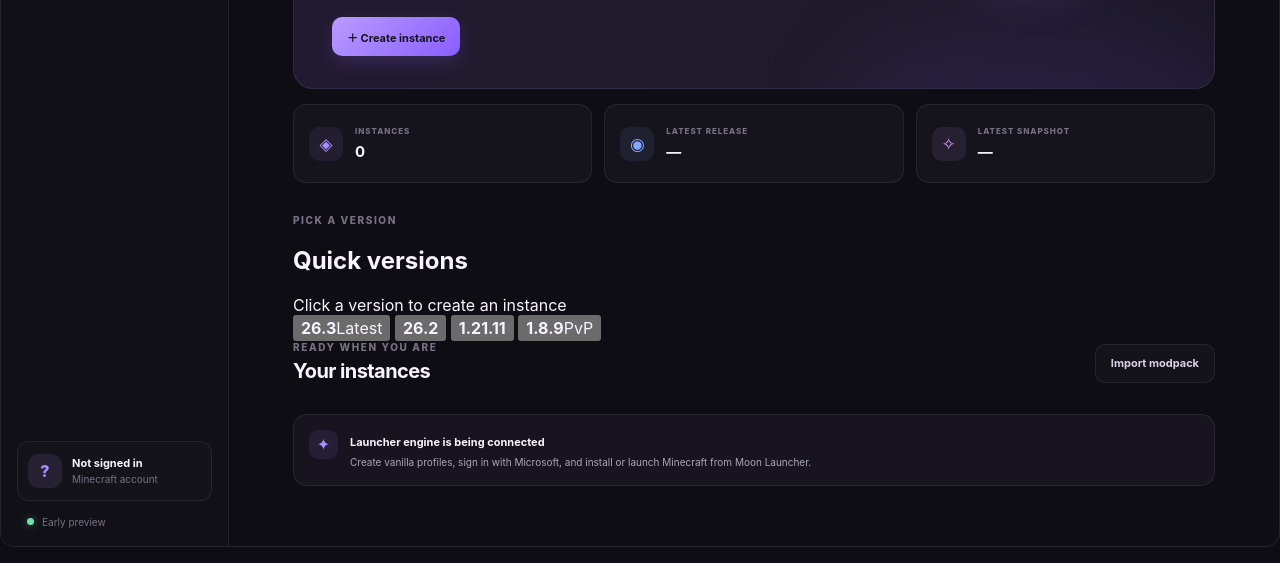
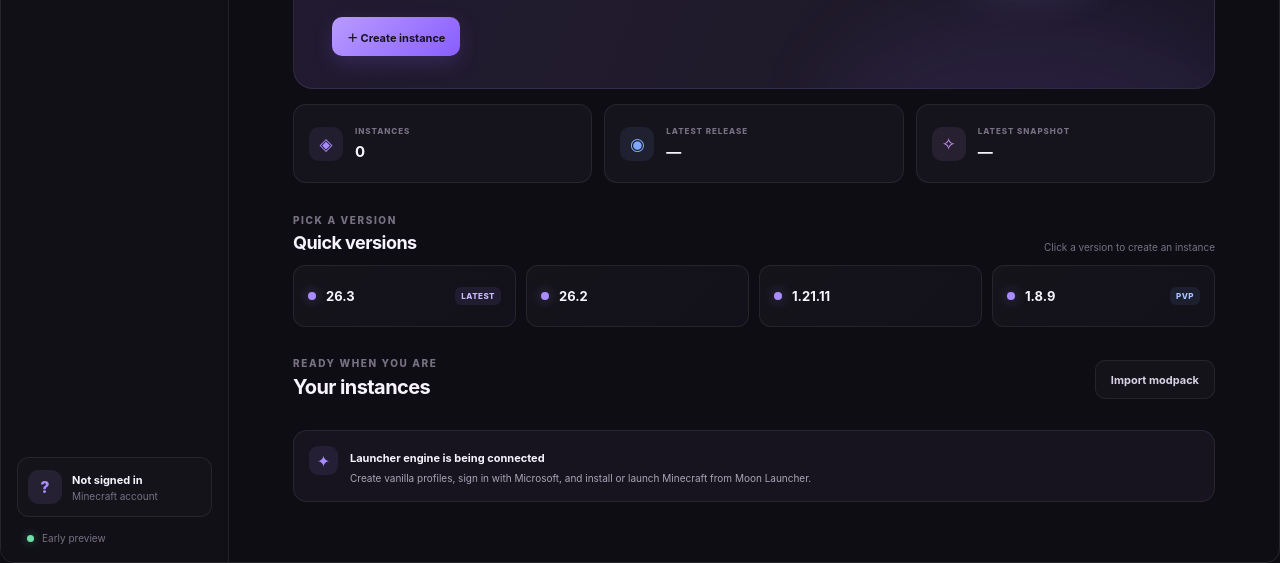
Before and after one commit to painopro123456-lang/moon-launcher, an Electron app: page src/index.html in a window 1280 px wide. Shown: the part 329-892 px from the top of the page. Drawn offline with Linux system fonts and the light colour scheme; no server answers.

Commit message:
Style quick Minecraft version row

```diff
--- a/src/styles.css
+++ b/src/styles.css
@@ -198,3 +198,18 @@ button { color: inherit; cursor: pointer; }
   .setting-select { width: 100%; flex: 1 1 auto; }
   .directory-row { align-items: flex-start; flex-direction: column; }
 }
+
+
+.quick-versions-section { margin: 0 0 30px; }
+.quick-versions-heading { display: flex; align-items: end; justify-content: space-between; gap: 12px; margin-bottom: 12px; }
+.quick-versions-heading h2 { margin: 6px 0 0; font-size: 18px; letter-spacing: -.03em; }
+.quick-versions-heading > span { color: var(--quiet); font-size: 10px; }
+.quick-version-row { display: grid; grid-template-columns: repeat(4,minmax(0,1fr)); gap: 10px; }
+.quick-version { min-height: 62px; display: flex; align-items: center; gap: 10px; padding: 0 14px; border: 1px solid var(--border); border-radius: 12px; background: linear-gradient(135deg,#ffffff08,#a98cff08); color: var(--text); text-align: left; cursor: pointer; transition: border-color .16s ease, background .16s ease, transform .16s ease; }
+.quick-version:hover { border-color: #a98cff70; background: #a98cff12; transform: translateY(-1px); }
+.quick-version:focus-visible { outline: 2px solid #c0a8ff; outline-offset: 2px; }
+.quick-version strong { font-size: 13px; font-weight: 750; }
+.quick-version-dot { width: 8px; height: 8px; flex: 0 0 8px; border-radius: 50%; background: #a98cff; box-shadow: 0 0 12px #a98cff70; }
+.quick-version-tag { margin-left: auto; padding: 4px 6px; border-radius: 6px; background: #a98cff18; color: #cbb9ff; font-size: 8px; font-weight: 800; text-transform: uppercase; letter-spacing: .06em; }
+.quick-version-tag.pvp-tag { background: #81a8ff18; color: #a9c4ff; }
+@media (max-width: 760px) { .quick-version-row { grid-template-columns: repeat(2,minmax(0,1fr)); } .quick-versions-heading { align-items: flex-start; flex-direction: column; } }
```
